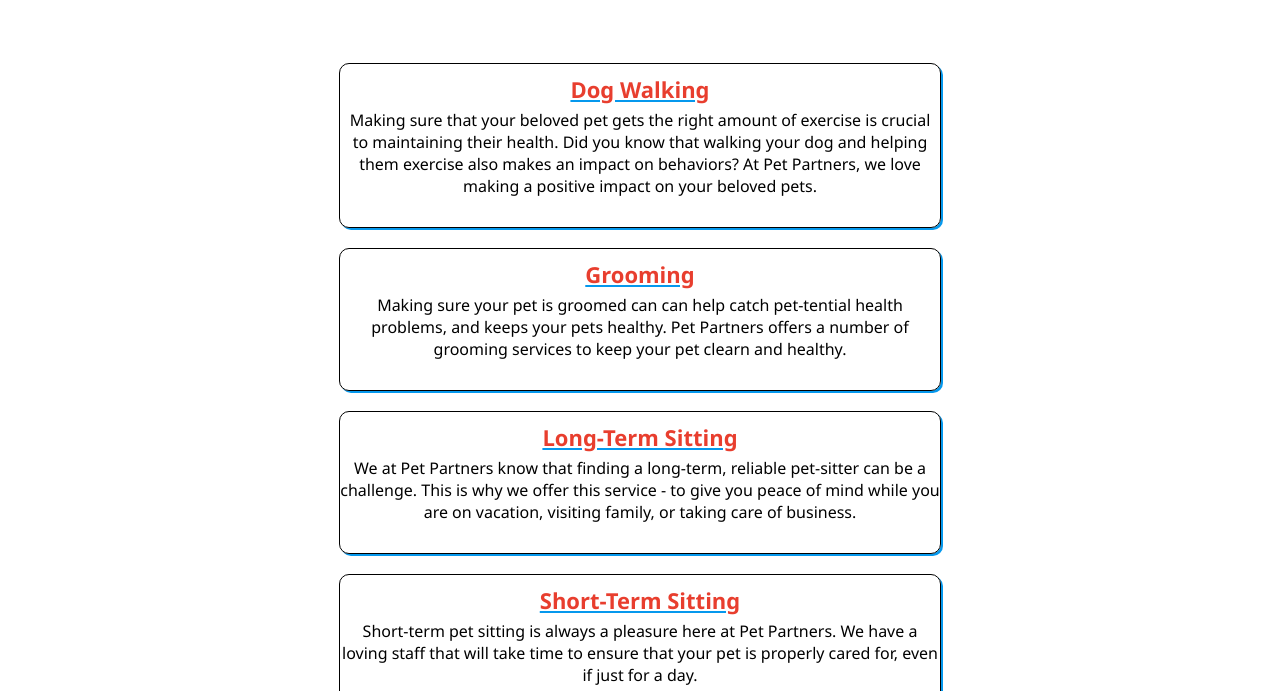
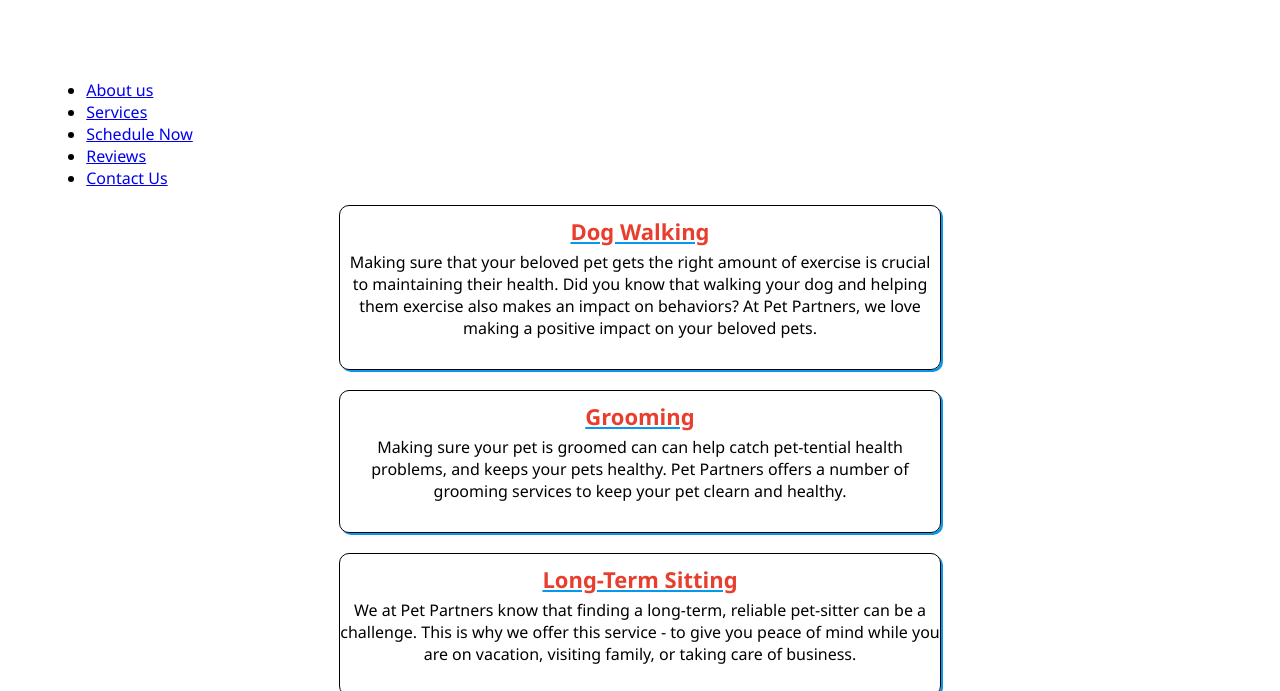
Before and after one commit to DhoffmanDev/petpartners.github.io, a plain HTML site: page Services.html in a window 1280 px wide. Shown: the part 109-800 px from the top of the page. Drawn offline with Linux system fonts and the light colour scheme; a web font is replaced by a local one.

Commit message:
Update Services.html

```diff
--- a/Services.html
+++ b/Services.html
@@ -27,6 +27,7 @@
         <img id="Logo" alt="Pet Partner Pawprint Logo" src="PetPartnerLogo.png">
             <h1 id="Title">Pet <span id="Title2">Partners</span></h1>
 
+                <!-- Mobile and Tablet Navigation -->
         <nav class="Dropdown">
             <button class="DropButton">Menu</button>
             <div class="Dropdown_items">
@@ -36,6 +37,17 @@
                 <a href="Reviews.html">Reviews</a>
                 <a href="Contact.html">Contact Us</a>
             </div>
+        </nav>
+
+        <!-- Desktop Nav -->
+        <nav class="DesktopNav">
+            <ul>
+                <li><a href="index.html">About us</a></li>
+                <li><a href="Services.html">Services</a></li>
+                <li><a href="Schedule.html">Schedule Now</a></li>
+                <li><a href="Reviews.html">Reviews</a></li>
+                <li><a href="Contact.html">Contact Us</a></li>
+            </ul>
         </nav>
         </header>
         <main class="MainContent">
```
